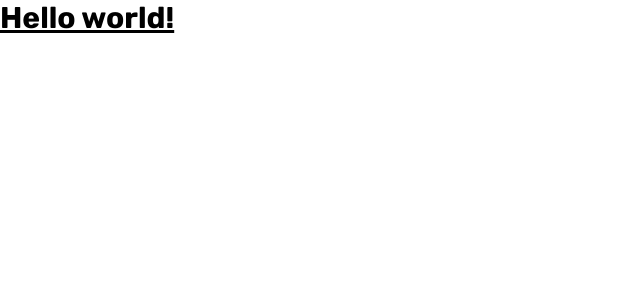
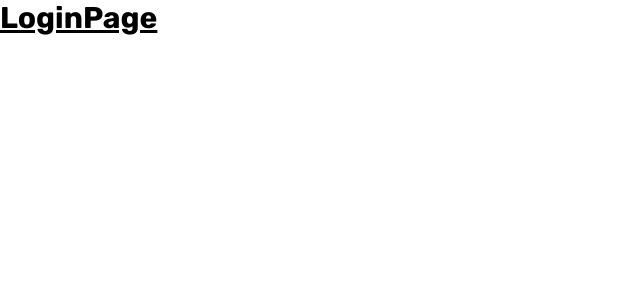
Before and after one commit to JNaid00/mern-social-media-app, a React (Create React App) app in the folder client/: page / in a window 1280 px wide. Shown: the top 300 px of the page, without its empty margins (0-640 px from the left). Built offline with nearby package versions, Linux system fonts and the light colour scheme.

Commit message:
Completed folder artictecture

```diff
--- a/client/src/App.js
+++ b/client/src/App.js
@@ -1,6 +1,19 @@
-
+import { BrowserRouter, Navigate, Route, Routes } from "react-router-dom";
+import HomePage from "scenes/homePage";
+import LoginPage from "scenes/loginPage";
+import ProfilePage from "scenes/profilePage";
 function App() {
-  return <h1 className="text-3xl font-bold underline">Hello world!</h1>;
+  return (
+    <h1 className="text-3xl font-bold underline">
+      <BrowserRouter>
+        <Routes>
+          <Route path="/" element={<LoginPage />} />
+          <Route path="/home" element={<HomePage />} />
+          <Route path="/profile/:userId" element={<ProfilePage />} />
+        </Routes>
+      </BrowserRouter>
+    </h1>
+  );
 }
 
 export default App;
--- /dev/null
+++ b/client/src/scenes/homePage/index.jsx
@@ -0,0 +1,9 @@
+import React from 'react'
+
+const HomePage = () => {
+  return (
+    <div>HomePage</div>
+  )
+}
+
+export default HomePage
--- /dev/null
+++ b/client/src/scenes/loginPage/index.jsx
@@ -0,0 +1,9 @@
+import React from 'react'
+
+const LoginPage = () => {
+  return (
+    <div>LoginPage</div>
+  )
+}
+
+export default LoginPage
--- /dev/null
+++ b/client/src/scenes/navbar/index.jsx
@@ -0,0 +1,9 @@
+import React from 'react'
+
+const Navbar = () => {
+  return (
+    <div>Navbar</div>
+  )
+}
+
+export default Navbar
--- /dev/null
+++ b/client/src/scenes/profilePage/index.jsx
@@ -0,0 +1,9 @@
+import React from 'react'
+
+const ProfilePage = () => {
+  return (
+    <div>ProfilePage</div>
+  )
+}
+
+export default ProfilePage
--- /dev/null
+++ b/client/src/state/index.js
@@ -0,0 +1,6 @@
+import { createSlice } from "@reduxjs/toolkit";
+
+
+const initialState = {
+
+}
```
